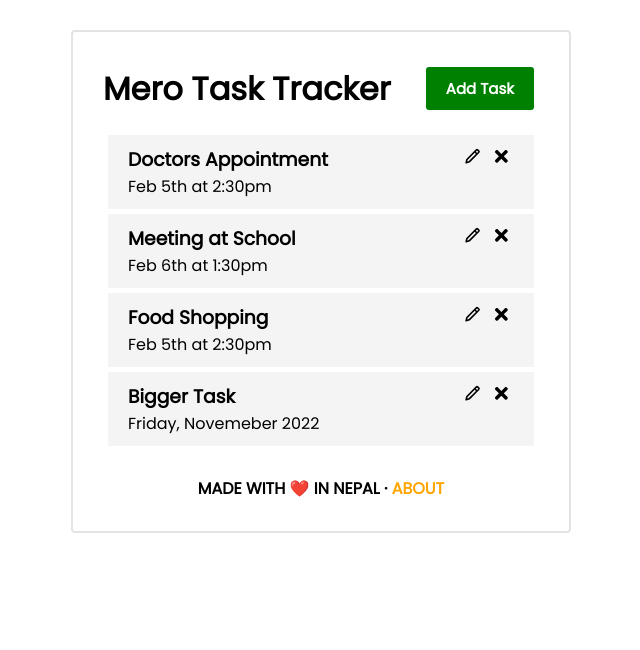
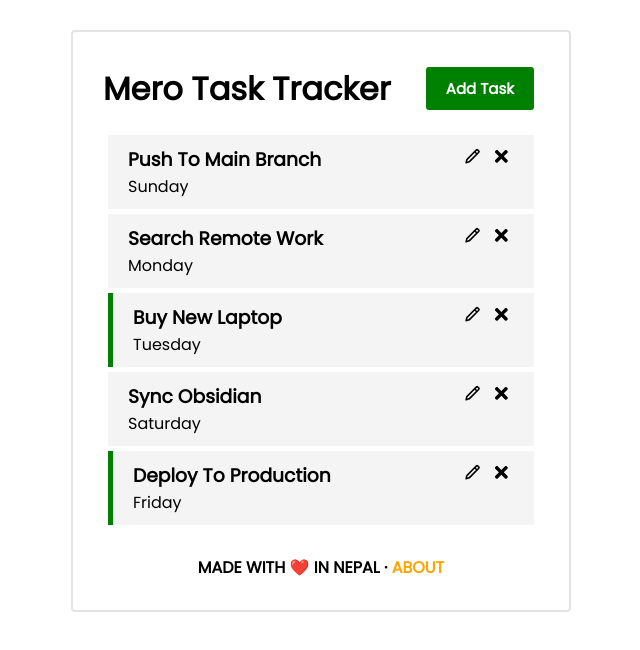
Before and after one commit to sidbelbase/merotask, a React (Create React App) app: page / in a window 1280 px wide. Shown: the top 650 px of the page, without its empty margins (319-959 px from the left). Built offline with nearby package versions, Linux system fonts and the light colour scheme; data requests are answered from the project's data file.

Commit message:
chore: add better tasks

```diff
--- a/db.json
+++ b/db.json
@@ -1,28 +1,34 @@
 {
   "tasks": [
     {
-      "id": 1,
-      "text": "Doctors Appointment",
-      "day": "Feb 5th at 2:30pm",
-      "reminder": false
+      "text": "Push To Main Branch",
+      "day": "Sunday",
+      "reminder": false,
+      "id": 1
     },
     {
-      "id": 2,
-      "text": "Meeting at School",
-      "day": "Feb 6th at 1:30pm",
-      "reminder": false
+      "text": "Search Remote Work",
+      "day": "Monday",
+      "reminder": false,
+      "id": 2
     },
     {
-      "id": 3,
-      "text": "Food Shopping",
-      "day": "Feb 5th at 2:30pm",
-      "reminder": false
+      "text": "Buy New Laptop",
+      "day": "Tuesday",
+      "reminder": true,
+      "id": 3
     },
     {
-      "text": "Bigger Task",
-      "day": "Friday, Novemeber 2022",
+      "text": "Sync Obsidian",
+      "day": "Saturday",
       "reminder": false,
       "id": 4
+    },
+    {
+      "text": "Deploy To Production",
+      "day": "Friday",
+      "reminder": true,
+      "id": 5
     }
   ]
 }
--- a/src/components/EditTask.js
+++ b/src/components/EditTask.js
@@ -9,8 +9,6 @@ const EditTask = ({ onEdit }) => {
   const [text, setText] = useState(state.text);
   const [day, setDay] = useState(state.day);
   const [reminder, setReminder] = useState(state.reminder);
-
-  console.log(state)
 
   const onSubmit = (e) => {
     e.preventDefault()
```
